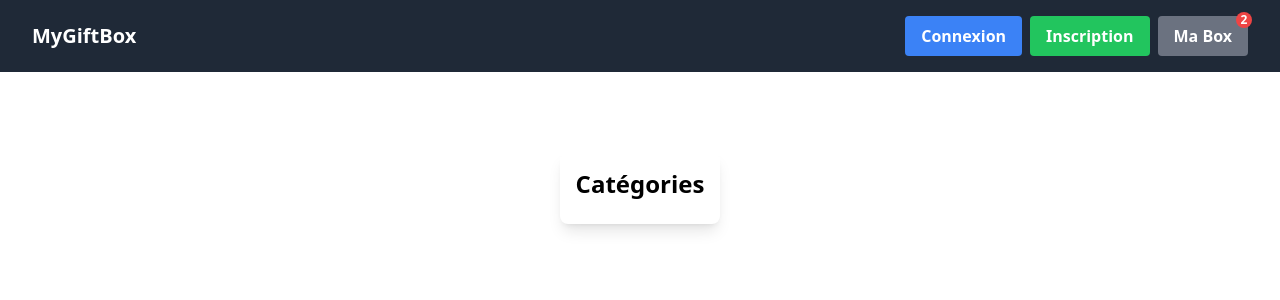
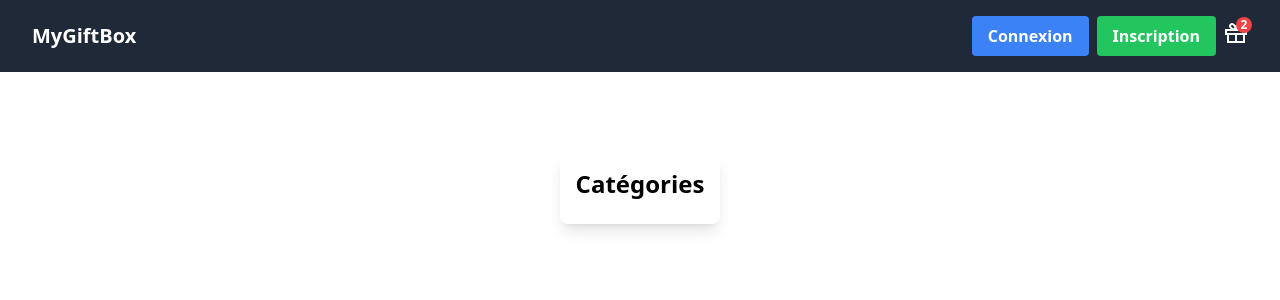
Before and after one commit to Inerska/_td6_giftbox, a PHP site: template gift.appli/src/template/accueil.twig in a window 1280 px wide. Shown: the top 300 px of the page. Run offline with PHP 8.4, Linux system fonts and the light colour scheme; the template is opened without the code that fills it, so the values that code supplies are empty; some libraries are stand-ins or nearby versions.

Commit message:
feat(layout): button to icon button

```diff
--- a/gift.appli/src/template/layout.twig
+++ b/gift.appli/src/template/layout.twig
@@ -13,8 +13,8 @@
         <button class="bg-blue-500 hover:bg-blue-700 text-white font-semibold py-2 px-4 rounded mr-2">Connexion</button>
         <button class="bg-green-500 hover:bg-green-700 text-white font-semibold py-2 px-4 rounded mr-2">Inscription</button>
         <div class="relative">
-            <button class="bg-gray-500 hover:bg-gray-700 text-white font-semibold py-2 px-4 rounded">
-                Ma Box
+            <button class="text-white font-semibold hover:fill-gray-600">
+                <svg width="24" height="24" viewBox="0 0 24 24" fill="none" xmlns="http://www.w3.org/2000/svg"><path fill-rule="evenodd" clip-rule="evenodd" d="M17.5354 2.87868C16.3638 1.70711 14.4644 1.70711 13.2928 2.87868L11.8786 4.29289C11.8183 4.35317 11.7611 4.41538 11.707 4.47931C11.653 4.41539 11.5958 4.3532 11.5355 4.29293L10.1213 2.87871C8.94975 1.70714 7.05025 1.70714 5.87868 2.87871C4.70711 4.05029 4.70711 5.94978 5.87868 7.12136L6.75732 8H1V14H3V22H21V14H23V8H16.6567L17.5354 7.12132C18.707 5.94975 18.707 4.05025 17.5354 2.87868ZM14.707 7.12132L16.1212 5.70711C16.5117 5.31658 16.5117 4.68342 16.1212 4.29289C15.7307 3.90237 15.0975 3.90237 14.707 4.29289L13.2928 5.70711C12.9023 6.09763 12.9023 6.7308 13.2928 7.12132C13.6833 7.51184 14.3165 7.51184 14.707 7.12132ZM10.1213 5.70714L8.70711 4.29293C8.31658 3.9024 7.68342 3.9024 7.29289 4.29293C6.90237 4.68345 6.90237 5.31662 7.29289 5.70714L8.70711 7.12136C9.09763 7.51188 9.7308 7.51188 10.1213 7.12136C10.5118 6.73083 10.5118 6.09767 10.1213 5.70714ZM21 10V12H3V10H21ZM12.9167 14H19V20H12.9167V14ZM11.0834 14V20H5V14H11.0834Z" fill="currentColor" /></svg>
             </button>
             <div class="absolute top-0 right-0 bg-red-500 text-white rounded-full w-4 h-4 flex items-center justify-center -mt-1 -mr-1">
                 <span class="text-xs font-semibold">2</span>
```
